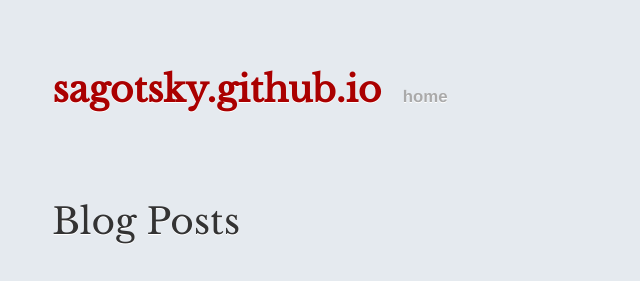
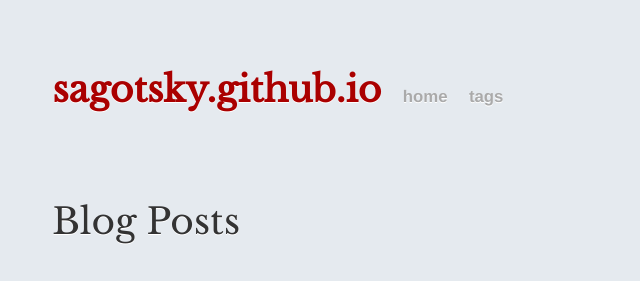
Before and after one commit to sagotsky/sagotsky.github.io, a Jekyll site: the page built from index.html, in a window 1280 px wide and 900 px high. Shown: the top 281 px of the window, without its empty margins (319-959 px from the left). Built offline with Jekyll 4.4.1, drawn with Linux system fonts in a browser that asks for light colours; nearby versions of some CDN libraries; Markdown is read by kramdown in place of the engine named in the settings.

Commit message:
Added link to tags page

```diff
--- a/_layouts/default.html
+++ b/_layouts/default.html
@@ -29,6 +29,7 @@
           <div class="header">
             <h1 class="title"><a href="/">{{ site.name }}</a></h1>
             <a class="extra" href="/">home</a>
+            <a class="extra" href="/tags">tags</a>
           </div>
 
           {{ content }}
```
